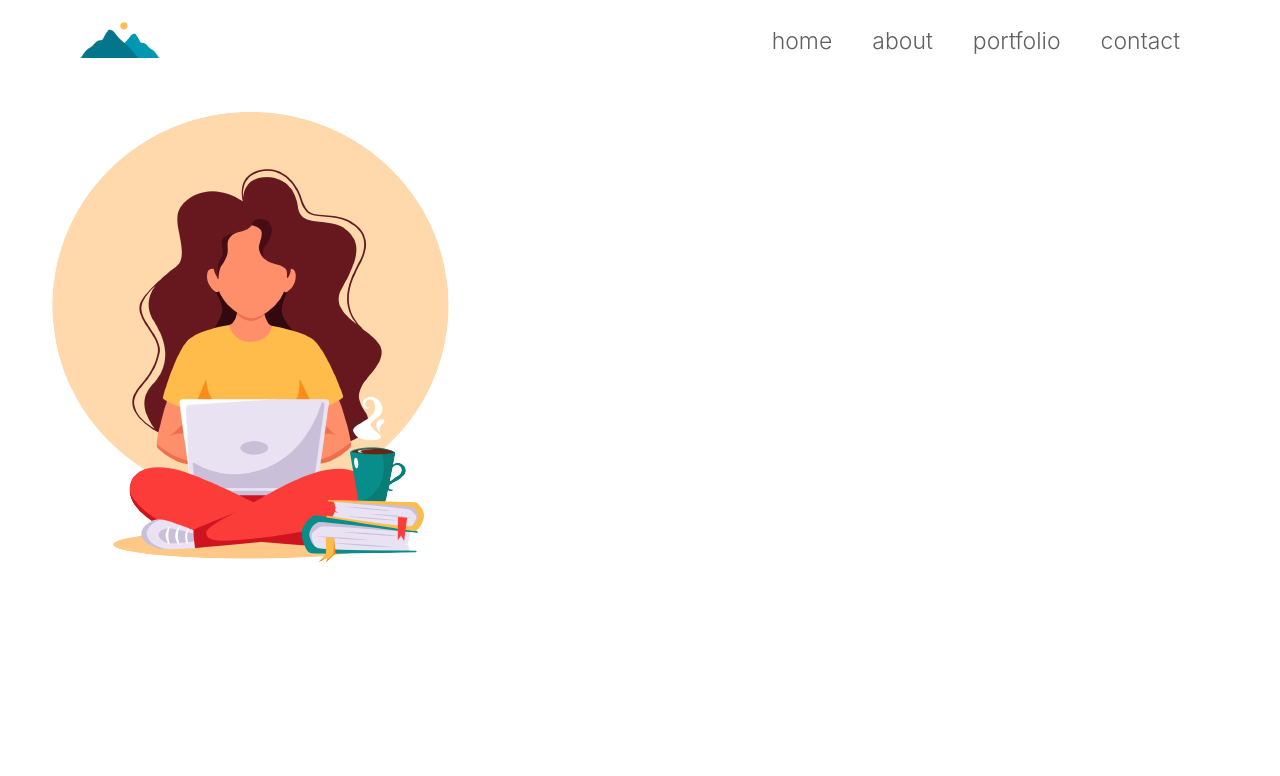
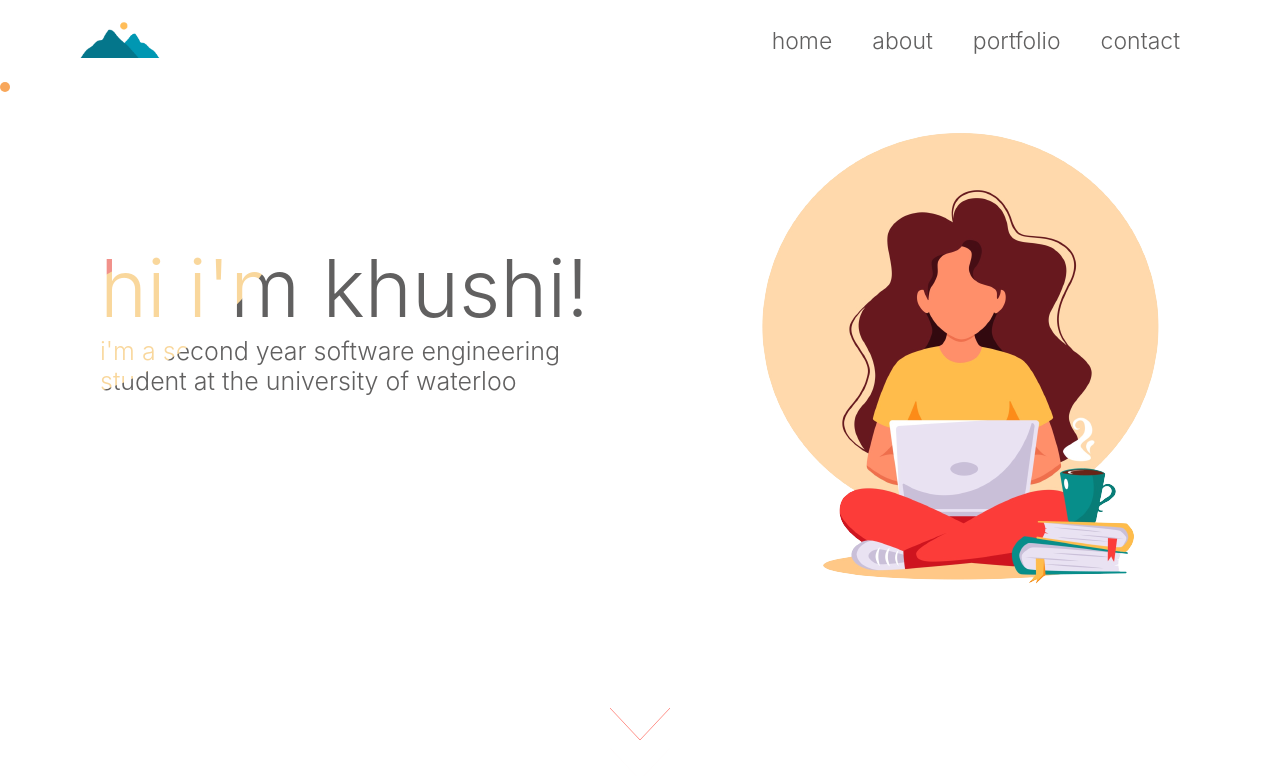
Before and after one commit to kbudhwar/khushiBudhwar, a React (Create React App) app in the folder khushi-app/: page / in a window 1280 px wide. Shown: the top 776 px of the page. Built offline with nearby package versions, Linux system fonts and the light colour scheme.

Commit message:
all is good

```diff
--- a/khushi-app/package.json
+++ b/khushi-app/package.json
@@ -7,6 +7,7 @@
     "@testing-library/react": "^13.4.0",
     "@testing-library/user-event": "^13.5.0",
     "bootstrap": "^5.2.3",
+    "gsap": "^3.11.4",
     "react": "^18.2.0",
     "react-bootstrap": "^2.7.2",
     "react-dom": "^18.2.0",
--- a/khushi-app/src/App.js
+++ b/khushi-app/src/App.js
@@ -1,14 +1,9 @@
-import React, { useState , useEffect } from 'react';
+import React from 'react';
 import './App.css';
 import NavbarComp from './Components/Navbar';
 import Home from './Components/Home';
 
 function App() {
-  const [activeItem, setActiveItem] = useState('home');
-
-  const handleClick = (item) => {
-    setActiveItem(item);
-  };
   return (
     <div className="App">
       <NavbarComp/>
--- a/khushi-app/src/Components/Home.js
+++ b/khushi-app/src/Components/Home.js
@@ -1,11 +1,56 @@
 import React, {Component } from 'react';
 import face from '../images/face.png'
+import './HomeStyles.css'
+import { gsap } from "gsap";
+
 
 class Home extends Component{
+    handleMouseMove = (event) => {
+        const mouseX = event.clientX;
+        const mouseY = event.clientY;
+
+        gsap.set(".cursor", {
+                x:mouseX,
+                y: mouseY - 70
+        });
+
+        gsap.set(".shape", {
+            x:mouseX,
+            y: mouseY,
+            stagger: -0.1
+        });
+
+      }
+
+      componentDidMount() {
+        document.addEventListener('mousemove', this.handleMouseMove);
+      }
+
+      componentWillUnmount() {
+        document.removeEventListener('mousemove', this.handleMouseMove);
+      }
+
+
     render(){
         return(
-            <div>
-                <img src={face}></img>
+            <div className='home'>
+                <div className='cursor'></div>
+                <div className='shapes'>
+                    <div className='shape shape-1'></div>
+                    <div className='shape shape-2'></div>
+                    <div className='shape shape-3'></div>
+                </div>
+                <div className='content'>
+                    <h1>hi i'm khushi!
+                    <h2>i'm a second year software engineering student at the university of waterloo</h2>
+                    </h1>
+                    <img src={face} id='face'></img>
+                </div>
+                <svg class="arrows">
+                <path class="a1" d="M0 0 L30 32 L60 0"></path>
+                <path class="a2" d="M0 20 L30 52 L60 20"></path>
+                <path class="a3" d="M0 40 L30 72 L60 40"></path>
+            </svg>
             </div>
         )
     }
--- /dev/null
+++ b/khushi-app/src/Components/HomeStyles.css
@@ -0,0 +1,176 @@
+#face{
+    display: block;
+    float: right;
+    margin-left: 10%;
+    margin-right: 10%;
+}
+
+body, body *{
+    cursor: none;
+}
+
+.shapes{
+    position: relative;
+    height: 100vh;
+    width: 50vw;
+    overflow: hidden;
+}
+
+.shape{
+    will-change: transform;
+    position: absolute;
+    border-radius: 50%;
+}
+
+.shape-1{
+    background: rgb(245, 191, 96);
+    width:  650px;
+    height: 650px;
+    margin: -325px 0 0 -325px;
+}
+
+.shape-2{
+    background: rgb(232,78,68);
+    width:  440px;
+    height: 440px;
+    margin: -220px 0 0 -220px;
+}
+
+.shape-3{
+    background:rgb(8, 119, 119);
+    width:  270px;
+    height: 270px;
+    margin: -135px 0 0 -135px;
+}
+
+.content{
+    top: 81px;
+    left: 0;
+    background: white;
+    display: flex;
+    align-items: flex-start;
+    height: 100vh;
+    width: 100vw;
+    position: absolute;
+    justify-content: center;
+    mix-blend-mode: screen;
+    padding-left: 100px;
+    padding-top: 40px;
+}
+
+h1{
+    font-size: 80px;
+    color: rgb(97, 96, 96);
+    font-weight: 300;
+    margin: 0;
+    text-align: left;
+    padding-top: 10%;
+}
+h2{
+    font-size: 25px;
+    color: rgb(97, 96, 96);
+    font-weight: 300;
+    margin: 0;
+    text-align: left;
+}
+
+@media (max-width:769px){
+    h1{
+        font-size: 25px;
+        display: none;
+    }
+    h2{
+        font-size: 10px;
+        padding-top: 100px;
+        text-align: left;
+        display: none;
+    }
+    .shapes{
+        display: none;
+    }
+    .content{
+        background: none;
+        top: 0;
+        padding-left: 0;
+    }
+    #face{
+        float: none;
+        max-width: 100%;
+        margin-top: 10%;
+        padding: 30px;
+    }
+}
+
+.cursor{
+    position:fixed;
+    background:rgb(248, 167, 91);
+    width: 10px;
+    height: 10px;
+    margin: 0 0 0 0;
+    border-radius: 50%;
+    will-change: transform;
+    -webkit-user-select:none;
+    -moz-user-select: none;
+    -ms-user-select: none;
+    user-select: none;
+    pointer-events: none;
+    z-index: 10000;
+}
+
+::-moz-selection{
+    color: white;
+    background: orange;
+}
+
+::selection{
+    color: white;
+    background: orange;
+}
+
+.arrows {
+    width: 60px;
+    height: 72px;
+    position: absolute;
+    left: 50%;
+    margin-left: -30px;
+    bottom: 20px;
+  }
+
+.arrows path {
+stroke: rgb(255, 133, 124);
+fill: transparent;
+stroke-width: 1px;
+animation: arrow 2s infinite;
+-webkit-animation: arrow 2s infinite;
+}
+
+@keyframes arrow
+{
+0% {opacity:0}
+40% {opacity:1}
+80% {opacity:0}
+100% {opacity:0}
+}
+
+@-webkit-keyframes arrow /*Safari and Chrome*/
+{
+0% {opacity:0}
+40% {opacity:1}
+80% {opacity:0}
+100% {opacity:0}
+}
+
+.arrows path.a1 {
+animation-delay:-1s;
+-webkit-animation-delay:-1s; /* Safari 和 Chrome */
+}
+
+.arrows path.a2 {
+animation-delay:-0.5s;
+-webkit-animation-delay:-0.5s; /* Safari 和 Chrome */
+}
+
+.arrows path.a3 {
+animation-delay:0s;
+-webkit-animation-delay:0s; /* Safari 和 Chrome */
+}
--- a/khushi-app/src/Components/NavbarStyles.css
+++ b/khushi-app/src/Components/NavbarStyles.css
@@ -3,6 +3,7 @@ nav{
     align-items: center;
     justify-content: space-between;
     padding: 20px 80px;
+    z-index: 10000;
 }
 
 .nav-icon{
```
Also changed, not shown: khushi-app/src/images/face.png, 1 other file (tests, documents, lock files or other folders).
